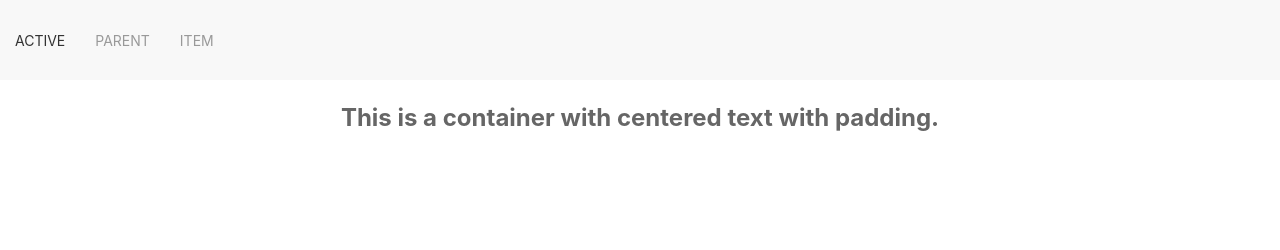
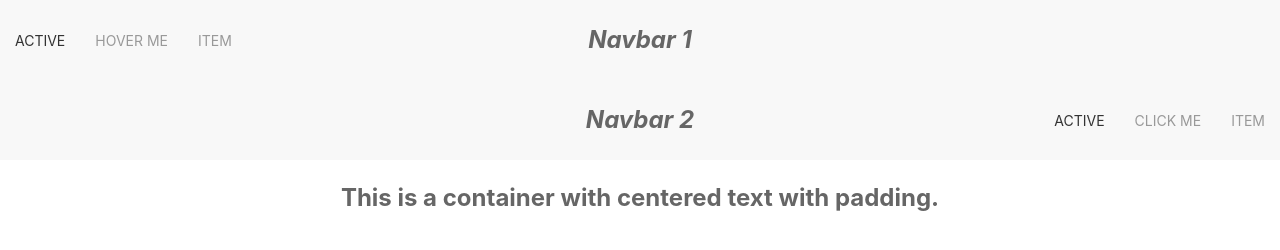
Before and after one commit to AdamKoller/uikit3, a plain HTML site: page index.html in a window 1280 px wide. Drawn offline with Linux system fonts and the light colour scheme.

Commit message:
Update index.html

```diff
--- a/index.html
+++ b/index.html
@@ -10,14 +10,14 @@
   </head>
   <body>
     <!-- NAVBAR -->
-    <nav class= 'uk-navbar-container' uk-navbar> <!-- uk-navbar-container to define background style ;add uk-navbar ATTRIBUTE to define navbar -->
+    <nav class= 'uk-navbar-container' uk-navbar> <!-- uk-navbar-container to define background style ;add uk-navbar ATTRIBUTE to define navbar;uses HOVER -->
       <div class='uk-navbar-left'>  <!-- align navbar items to left; can also use right or center-->
         <ul class='uk-navbar-nav'> <!-- uk-navbar-nav to ul element to create navigation -->
           <li class='uk-active'> <!-- indicates an active menu item; bold text -->
             <a href='#'>active</a>
           </li>
           <li>
-            <a href='#'>parent</a>
+            <a href='#'>hover me</a>
             <div class="uk-navbar-dropdown">
               <ul class='uk-nav uk-navbar-dropdown-nav'>
                 <li class='uk-active'>
@@ -37,6 +37,41 @@
           </li>
         </ul>
       </div>
+      <div class="uk-navbar-center uk-text-bold uk-text-large uk-text-italic">
+        Navbar 1
+      </div>
+    </nav>
+
+    <nav class='uk-navbar-container' uk-navbar='mode: click'> <!-- same nav as above EXCEPT mode:click enables click navigation -->
+      <div class='uk-navbar-right'>
+        <ul class='uk-navbar-nav'>
+          <li class='uk-active'>
+            <a href="#">active</a>
+          </li>
+          <li>
+            <a href="#">click me</a>
+            <div class="uk-navbar-dropdown">
+              <ul class='uk-nav uk-navbar-dropdown-nav'>
+                <li class='uk-active'>
+                  <a href="#">active</a>
+                </li>
+                <li>
+                  <a href="#">item</a>
+                </li>
+                <li>
+                  <a href="#">item</a>
+                </li>
+              </ul>
+            </div>
+          </li>
+          <li>
+            <a href="#">item</a>
+          </li>
+        </ul>
+      </div>
+      <div class="uk-navbar-center uk-text-bold uk-text-large uk-text-italic">
+        Navbar 2
+      </div>
     </nav>
 
     <!-- CONTENT -->
```
